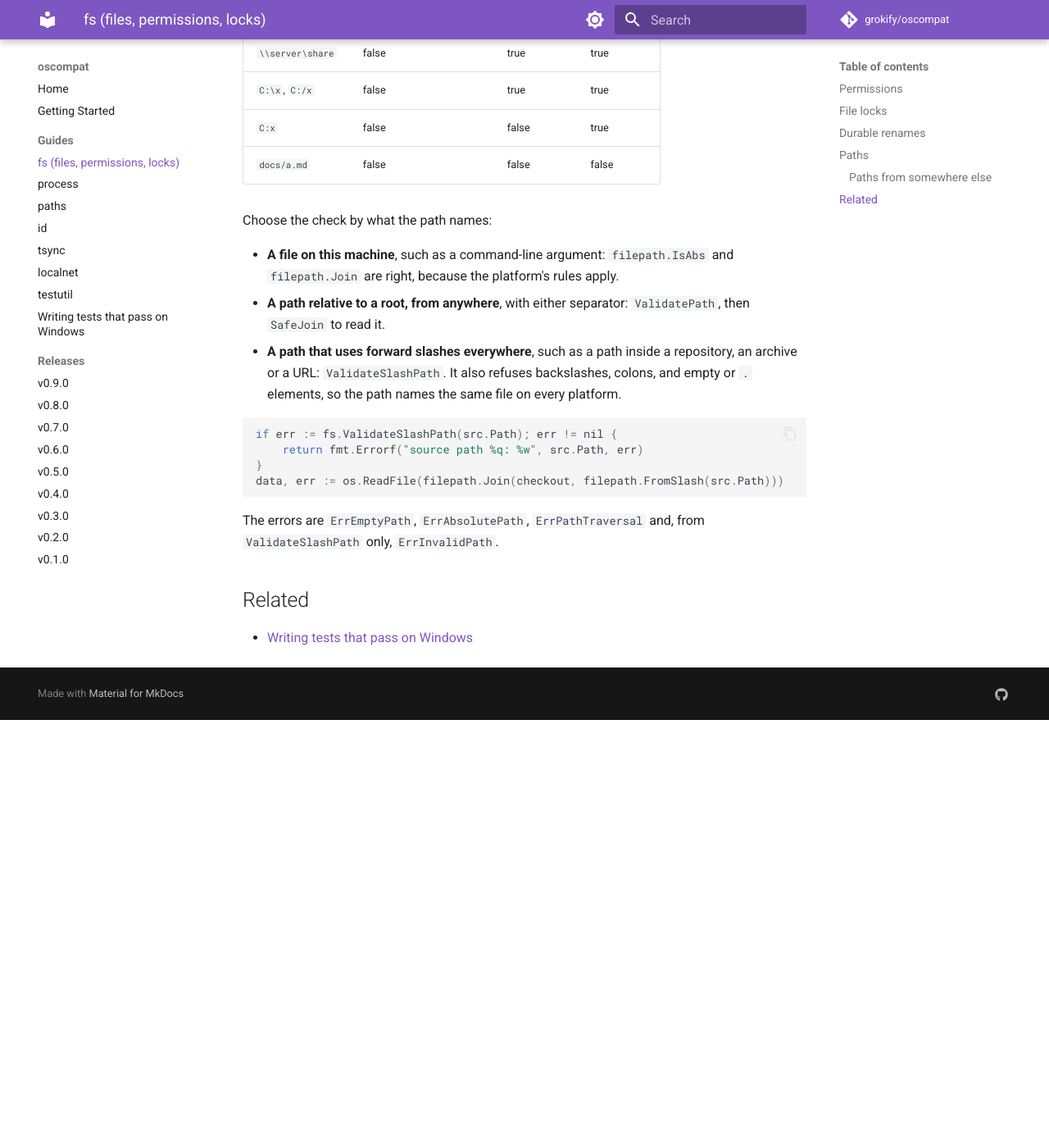
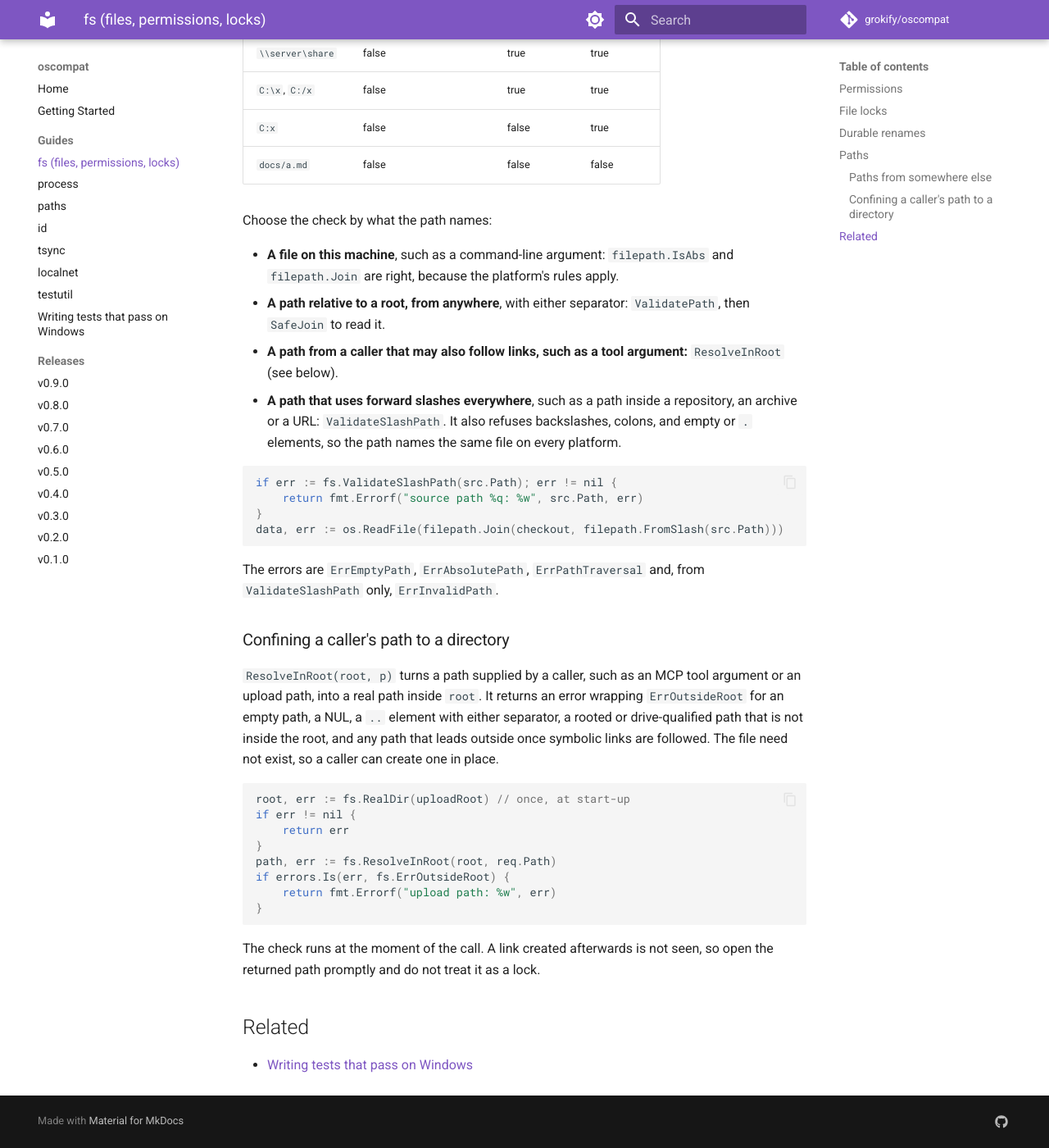
Before and after one commit to grokify/oscompat, an MkDocs documentation site: the page built from docs/guides/fs.md, in a window 1280 px wide and 1400 px high, scrolled down 3164 px. Shown: the whole window at 82% size. Built offline with MkDocs 1.6.1 and Material for MkDocs 9.7.7, drawn with Linux system fonts in a browser that asks for light colours; comment, search, counter and statistics services are not loaded; before the commit the page ends 4042 px from its top, so only the background shows below that.

Commit message:
docs(fs): document ResolveInRoot in the fs guide
Co-Authored-By: Claude Sonnet 5.5 <noreply@anthropic.com>

````diff
--- a/docs/guides/fs.md
+++ b/docs/guides/fs.md
@@ -128,6 +128,8 @@ Choose the check by what the path names:
   and `filepath.Join` are right, because the platform's rules apply.
 - **A path relative to a root, from anywhere**, with either separator:
   `ValidatePath`, then `SafeJoin` to read it.
+- **A path from a caller that may also follow links, such as a tool argument:**
+  `ResolveInRoot` (see below).
 - **A path that uses forward slashes everywhere**, such as a path inside a
   repository, an archive or a URL: `ValidateSlashPath`. It also refuses
   backslashes, colons, and empty or `.` elements, so the path names the same
@@ -143,6 +145,29 @@ data, err := os.ReadFile(filepath.Join(checkout, filepath.FromSlash(src.Path)))
 The errors are `ErrEmptyPath`, `ErrAbsolutePath`, `ErrPathTraversal` and, from
 `ValidateSlashPath` only, `ErrInvalidPath`.
 
+### Confining a caller's path to a directory
+
+`ResolveInRoot(root, p)` turns a path supplied by a caller, such as an MCP tool
+argument or an upload path, into a real path inside `root`. It returns an error
+wrapping `ErrOutsideRoot` for an empty path, a NUL, a `..` element with either
+separator, a rooted or drive-qualified path that is not inside the root, and
+any path that leads outside once symbolic links are followed. The file need not
+exist, so a caller can create one in place.
+
+```go
+root, err := fs.RealDir(uploadRoot) // once, at start-up
+if err != nil {
+    return err
+}
+path, err := fs.ResolveInRoot(root, req.Path)
+if errors.Is(err, fs.ErrOutsideRoot) {
+    return fmt.Errorf("upload path: %w", err)
+}
+```
+
+The check runs at the moment of the call. A link created afterwards is not
+seen, so open the returned path promptly and do not treat it as a lock.
+
 ## Related
 
 - [Writing tests that pass on Windows](portable-tests.md)
````
